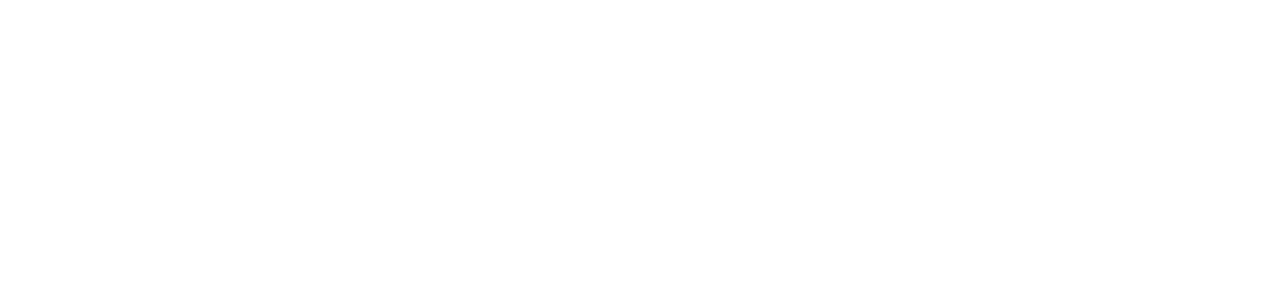
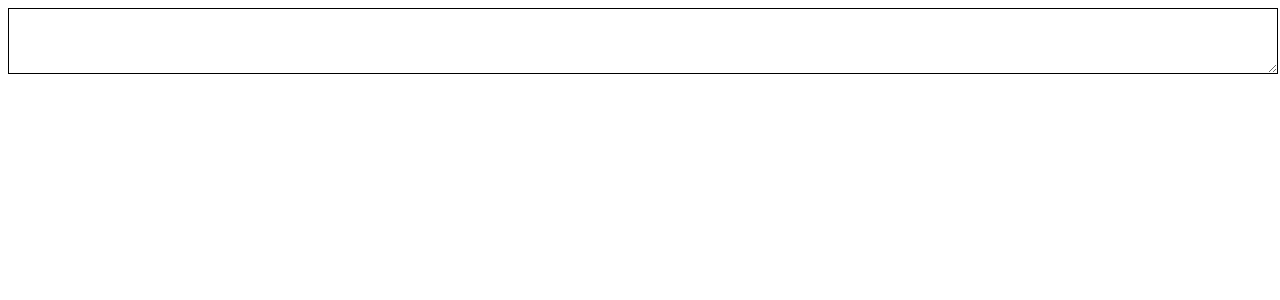
Before and after one commit to artemandrosenko/react-practice-social-networ-profile, a React (Create React App) app: page / in a window 1280 px wide. Shown: the top 300 px of the page. Built offline with nearby package versions, Linux system fonts and the light colour scheme.

Commit message:
Add CustomTextArea component

```diff
--- a/src/App.js
+++ b/src/App.js
@@ -1,7 +1,9 @@
+import CustomTextArea from './components/UI/textarea/CustomTextArea';
+
 function App() {
   return (
     <div>
-
+      <CustomTextArea rows="4"/>
     </div>
   );
 }
--- /dev/null
+++ b/src/components/UI/textarea/CustomTextArea.jsx
@@ -0,0 +1,9 @@
+import classes from './CustomTextArea.module.css';
+
+const CustomTextArea = (props) => {
+    return (
+        <textarea className={classes.msg} {...props}></textarea>
+    )
+}
+
+export default CustomTextArea;
--- /dev/null
+++ b/src/components/UI/textarea/CustomTextArea.module.css
@@ -0,0 +1,4 @@
+.msg {
+    width: 100%;
+    border: 1px solid #000;
+}
```
